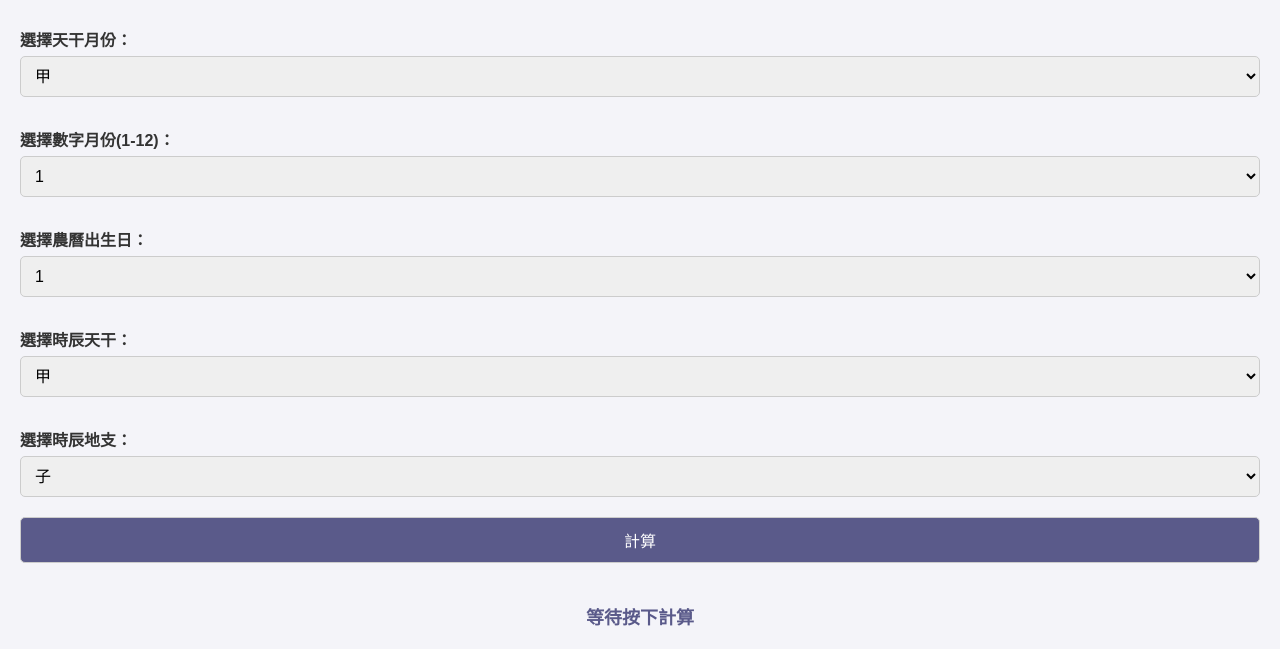
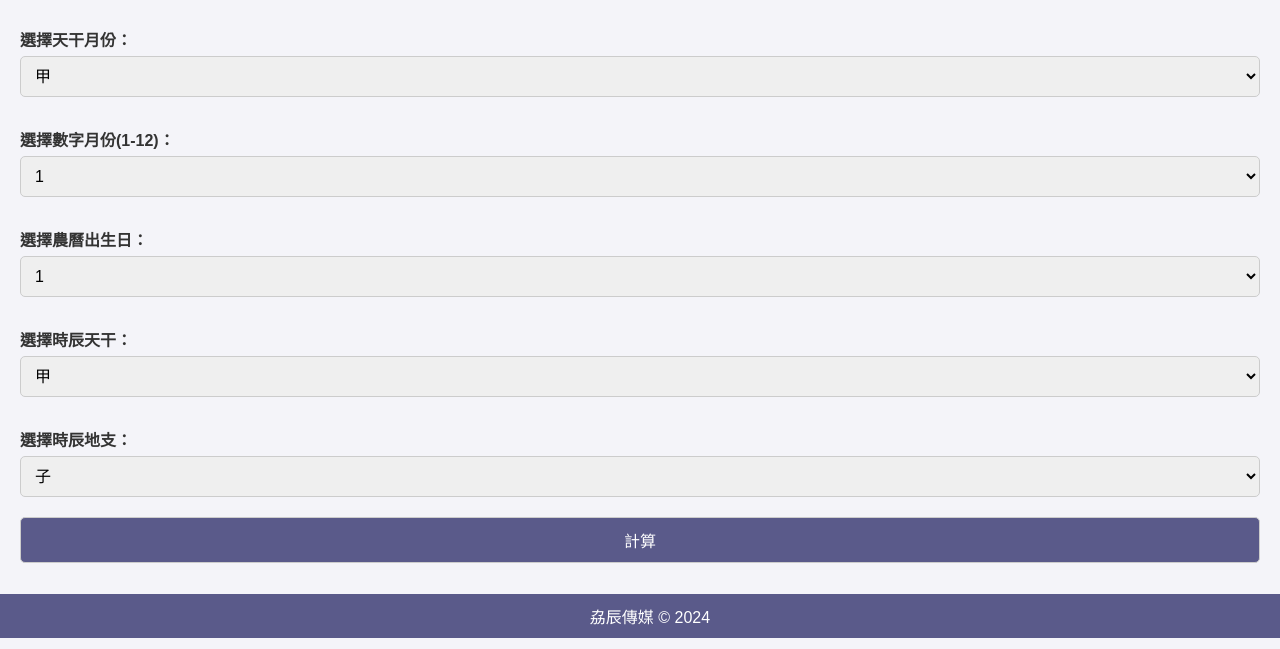
Before and after one commit to xiechen-company/inzai, a plain HTML site: page index.html in a window 1280 px wide. Shown: the part 162-811 px from the top of the page. Drawn offline with Linux system fonts and the light colour scheme.

Commit message:
Update index.html

```diff
--- a/index.html
+++ b/index.html
@@ -44,6 +44,18 @@
             text-align: center;
             color: #5a5a8a;
         }
+        footer {
+        position: fixed;
+        bottom: 0;
+        left: 0;
+        width: 100%;
+        text-align: center;
+        padding: 10px;
+        background-color: #5a5a8a;
+        color: #fff;
+        z-index: 1000;
+        }
+
     </style>
 </head>
 <body>
@@ -183,5 +195,6 @@
             document.getElementById('final').textContent = result + '貫';
         }
     </script>
+    <footer>劦辰傳媒 &copy; 2024</footer>
 </body>
 </html>
```
